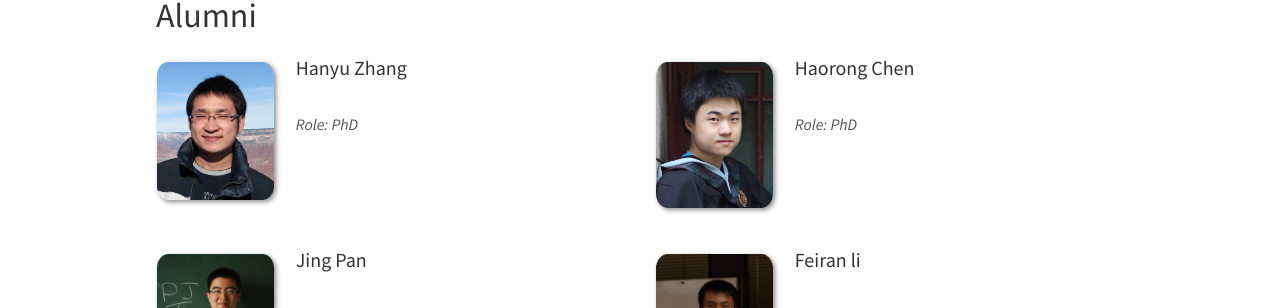
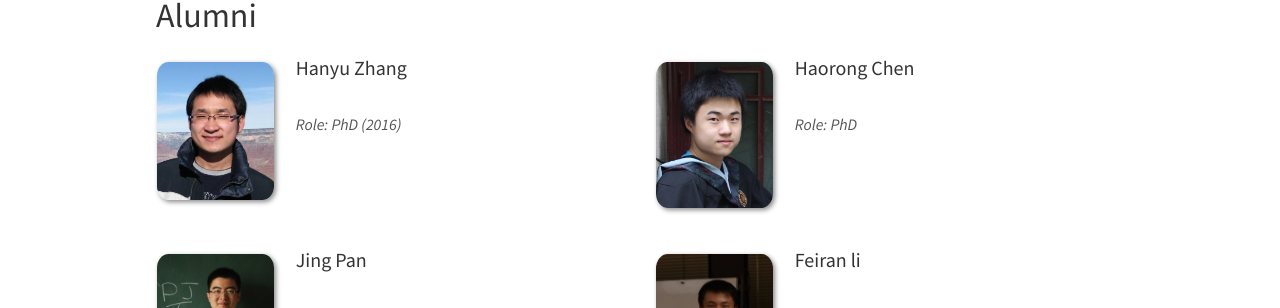
Before and after one commit to choidnalab/choidnalab.github.io, a Jekyll site: the page built from _pages/team.md, in a window 1280 px wide and 900 px high, scrolled down 1110 px. Shown: the part 146-454 px from the top of the window. Built offline with Jekyll 4.4.1, drawn with Linux system fonts in a browser that asks for light colours; nearby versions of some CDN libraries.

Commit message:
Update alumni_members.yml

```diff
--- a/_data/alumni_members.yml
+++ b/_data/alumni_members.yml
@@ -1,7 +1,7 @@
 - name: Hanyu Zhang
   photo: HanyuZhang.jpg
   duration:
-  info: PhD
+  info: PhD (2016)
   email:
   number_educ: 2
   education1: B.S. Purdue University (2010)
```
